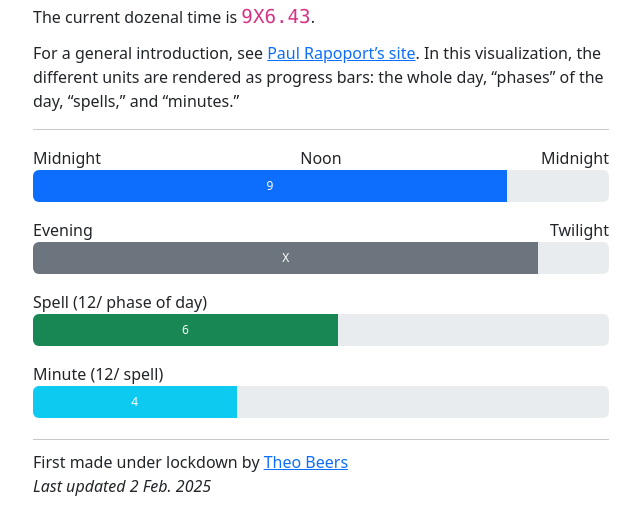
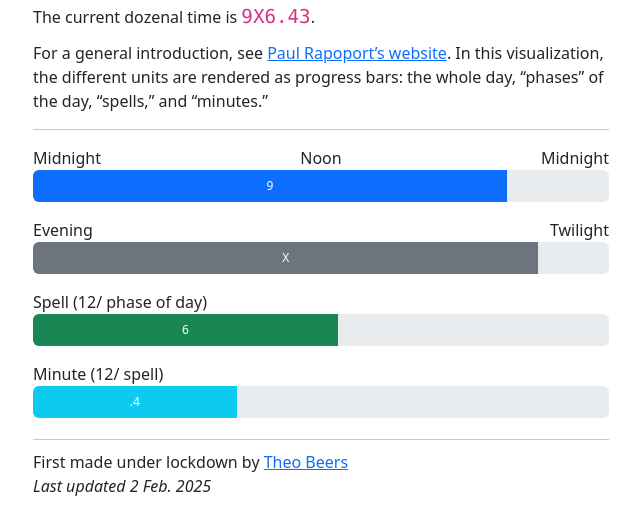
Before and after one commit to theodore-s-beers/dozenal-time, a website with bundled scripts: page index.html in a window 1280 px wide. Shown: the part 61-592 px from the top of the page, without its empty margins (319-959 px from the left). Built offline with nearby package versions, Linux system fonts and the light colour scheme.

Commit message:
Make a few more edits

```diff
--- a/css/styles.css
+++ b/css/styles.css
@@ -7,6 +7,10 @@
 
 code {
   font-size: 120%;
+}
+
+.allow-hyphens {
+  hyphens: auto;
 }
 
 .bar-label {
--- a/index.html
+++ b/index.html
@@ -30,10 +30,10 @@
         <code><span id="dozenalTime"></span></code>.
       </p>
 
-      <p class="negative-top-margin">
+      <p class="allow-hyphens negative-top-margin">
         For a general introduction, see
         <a href="https://clock.dozenal.ca/" target="_blank" rel="noreferrer"
-          >Paul Rapoport’s site</a
+          >Paul Rapoport’s website</a
         >. In this visualization, the different units are rendered as progress
         bars: the whole day, “phases” of the day, “spells,” and “minutes.”
       </p>
--- a/ts/dozenal.ts
+++ b/ts/dozenal.ts
@@ -120,7 +120,7 @@ function dozenal(): void {
   dayBarDiv.innerText = twoHourCounterNormalized;
   twoHourBarDiv.innerText = tenMinuteCounterNormalized;
   tenMinuteBarDiv.innerText = fiftySecondCounterNormalized;
-  fiftySecondBarDiv.innerText = secondsCounterNormalized;
+  fiftySecondBarDiv.innerText = `.${secondsCounterNormalized}`;
 
   // Set aria-valuenow attributes
   dayBarDiv.setAttribute("aria-valuenow", String(percentOfDay));
```
Also changed, not shown: js/dozenal.min.js.
